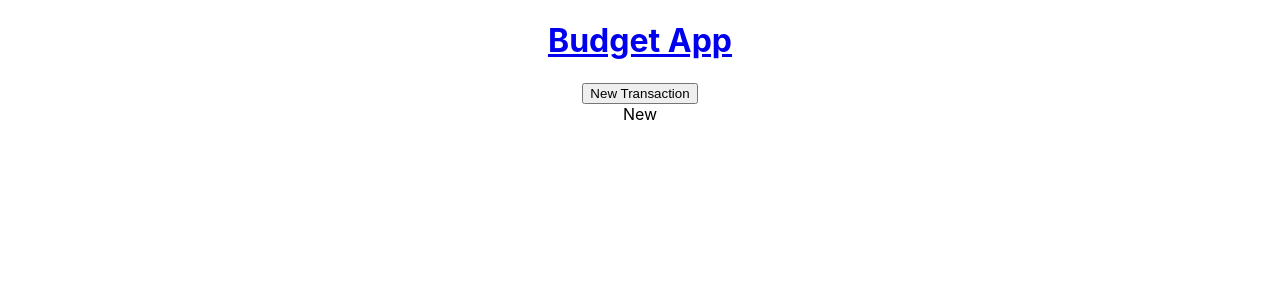
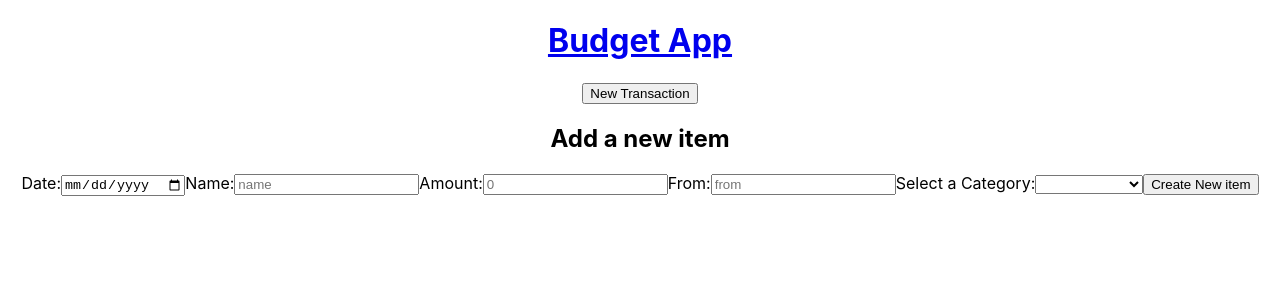
Before and after one commit to BertCasale/budgeting-app-project-frontend, a React (Create React App) app: page /transactions/new in a window 1280 px wide. Shown: the top 300 px of the page. Built offline with nearby package versions, Linux system fonts and the light colour scheme; no server answers.

Commit message:
new and edit form layout

```diff
--- a/src/Pages/Edit.js
+++ b/src/Pages/Edit.js
@@ -1,5 +1,57 @@
 export default function Edit() {
   return(<div className="Edit">
-    Edit
+    <h2>Edit item</h2>
+
+    <form>
+      <label htmlFor="date">Date:</label>
+      <input
+        type="date"
+        id="date"
+        name="date"
+        required/>
+
+      <label htmlFor="name">Name:</label>
+      <input
+        type="text"
+        id="name"
+        name="name"
+        placeholder="name"
+        required/>
+
+      <label htmlFor="amount">Amount:</label>
+      <input
+        type="number"
+        id="amount"
+        name="amount"
+        placeholder={0}
+        required/>
+
+      <label htmlFor="from">From:</label>
+      <input
+        type="text"
+        id="from"
+        name="from"
+        placeholder="from"
+        required/>
+
+      <label htmlFor="category">Select a Category:</label>
+      <select
+        name="category"
+        id="category"
+        required>
+        <option></option>
+        <option value="Clothing">Clothing</option>
+        <option value="Entertainment">Entertainment</option>
+        <option value="Food">Food</option>
+        <option value="Gas">Gas</option>
+        <option value="Gifts">Gifts</option>
+        <option value="Income">Income</option>
+        <option value="Loan Payment">Loan Payment</option>
+        <option value="Miscellaneous">Miscellaneous</option>
+        <option value="Utilities">Utilities</option>
+      </select>
+
+      <button type="submit">Create New item</button>
+    </form>
   </div>);
 }
--- a/src/Pages/New.js
+++ b/src/Pages/New.js
@@ -1,5 +1,57 @@
 export default function New() {
   return(<div className="New">
-    New
+    <h2>Add a new item</h2>
+
+    <form>
+      <label htmlFor="date">Date:</label>
+      <input
+        type="date"
+        id="date"
+        name="date"
+        required/>
+
+      <label htmlFor="name">Name:</label>
+      <input
+        type="text"
+        id="name"
+        name="name"
+        placeholder="name"
+        required/>
+
+      <label htmlFor="amount">Amount:</label>
+      <input
+        type="number"
+        id="amount"
+        name="amount"
+        placeholder={0}
+        required/>
+
+      <label htmlFor="from">From:</label>
+      <input
+        type="text"
+        id="from"
+        name="from"
+        placeholder="from"
+        required/>
+
+      <label htmlFor="category">Select a Category:</label>
+      <select
+        name="category"
+        id="category"
+        required>
+        <option></option>
+        <option value="Clothing">Clothing</option>
+        <option value="Entertainment">Entertainment</option>
+        <option value="Food">Food</option>
+        <option value="Gas">Gas</option>
+        <option value="Gifts">Gifts</option>
+        <option value="Income">Income</option>
+        <option value="Loan Payment">Loan Payment</option>
+        <option value="Miscellaneous">Miscellaneous</option>
+        <option value="Utilities">Utilities</option>
+      </select>
+
+      <button type="submit">Create New item</button>
+    </form>
   </div>);
 }
```
